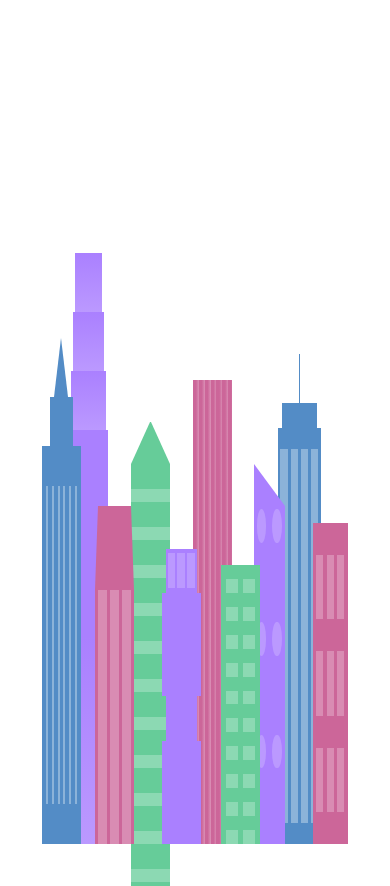
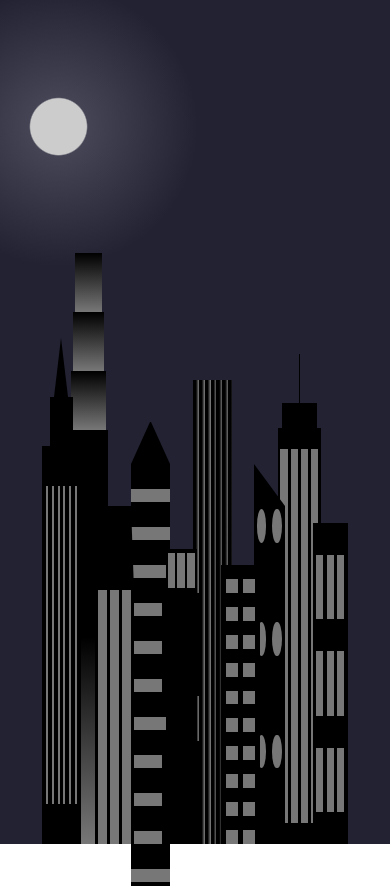
Before and after one commit to raulvillajr95/city-skyline, a plain HTML site: page index.html in a window 390 px wide. Drawn offline with Linux system fonts and the light colour scheme.

Commit message:
Complete 'City Skyline' project from FCC

```diff
--- a/index.html
+++ b/index.html
@@ -2,10 +2,11 @@
 <html>
   <head>
     <title>City Skyline</title>
-    <link rel="stylesheet" type="text/css" href="styles.css" />
+    <link href="styles.css" rel="stylesheet" type="text/css" />
   </head>
+
   <body>
-    <div class="background-buildings">
+    <div class="background-buildings sky">
       <div></div>
       <div></div>
       <div class="bb1 building-wrap">
--- a/styles.css
+++ b/styles.css
@@ -41,12 +41,17 @@ body {
   justify-content: space-evenly;
 }
 
-/* BACKGROUND BUILDINGS - "bb" stands for "background building" */
-.bb1-window {
-  height: 10%;
-  background: linear-gradient(var(--building-color1), var(--window-color1));
+.sky {
+  background: radial-gradient(
+    circle closest-corner at 15% 15%,
+    #ffcf33,
+    #ffcf33 20%,
+    #ffff66 21%,
+    #bbeeff 100%
+  );
 }
 
+/* BACKGROUND BUILDINGS - "bb" stands for "background building" */
 .bb1 {
   width: 10%;
   height: 70%;
@@ -67,7 +72,18 @@ body {
 .bb1d {
   width: 100%;
   height: 70%;
-  background: linear-gradient(var(--building-color1) 50%, var(--window-color1));
+  background: linear-gradient(
+    var(--building-color1) 50%,
+    var(--window-color1)
+  );
+}
+
+.bb1-window {
+  height: 10%;
+  background: linear-gradient(
+    var(--building-color1),
+    var(--window-color1)
+  );
 }
 
 .bb2 {
@@ -159,7 +175,8 @@ body {
     var(--building-color4) 10%,
     transparent 10%,
     transparent 15%
-  ), repeating-linear-gradient(
+  ),
+  repeating-linear-gradient(
     var(--building-color4),
     var(--building-color4) 10%,
     var(--window-color4) 10%,
@@ -252,7 +269,8 @@ body {
     var(--building-color2) 5%,
     transparent 5%,
     transparent 10%
-  ), repeating-linear-gradient(
+  ),
+  repeating-linear-gradient(
     90deg,
     var(--building-color2),
     var(--building-color2) 12%,
@@ -270,10 +288,33 @@ body {
     var(--building-color3) 10%,
     transparent 10%,
     transparent 30%
-  ), repeating-linear-gradient(
+  ),
+  repeating-linear-gradient(
     var(--building-color3),
     var(--building-color3) 10%,
     var(--window-color3) 10%,
     var(--window-color3) 30%
   );
 }
+
+@media (max-width: 1000px) {
+  :root {
+    --building-color1: #000;
+    --building-color2: #000;
+    --building-color3: #000;
+    --building-color4: #000;
+    --window-color1: #777;
+    --window-color2: #777;
+    --window-color3: #777;
+    --window-color4: #777;
+  }
+  .sky {
+    background: radial-gradient(
+      circle closest-corner at 15% 15%,
+      #ccc,
+      #ccc 20%,
+      #445 21%,
+      #223 100%
+    );
+  }
+}
```
